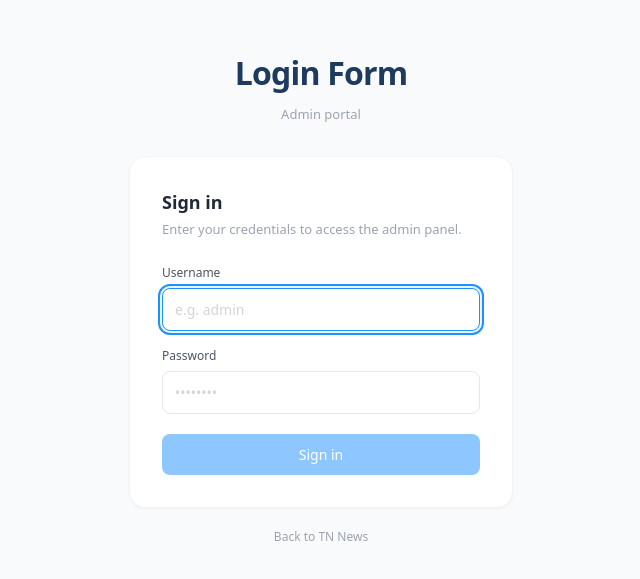
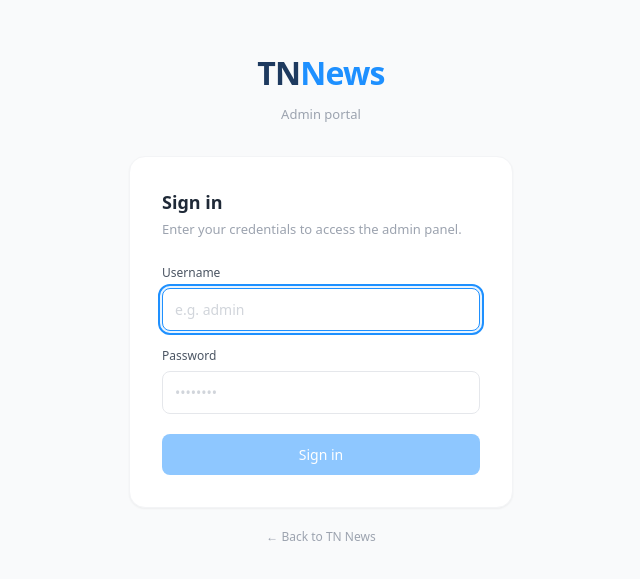
Before and after one commit to Thany168/tn-news, a Next.js app: page /login in a window 1280 px wide. Shown: the part 103-682 px from the top of the page, without its empty margins (319-959 px from the left). Built offline with nearby package versions, Linux system fonts and the light colour scheme.

Commit message:
Update endpoint

```diff
--- a/app/login/page.tsx
+++ b/app/login/page.tsx
@@ -1,10 +1,10 @@
 "use client";
 // app/login/page.tsx
 
-import { useState, FormEvent } from "react";
+import { Suspense, useState, FormEvent } from "react";
 import { useRouter, useSearchParams } from "next/navigation";
 
-export default function LoginPage() {
+function LoginForm() {
   const router = useRouter();
   const searchParams = useSearchParams();
   const from = searchParams.get("from") || "/admin";
@@ -41,12 +41,11 @@ export default function LoginPage() {
   }
 
   return (
-    <div className="min-h-screen bg-gray-50 flex items-center justify-center px-4">
     <div className="w-full max-w-sm">
       {/* Logo */}
       <div className="text-center mb-8">
         <span className="text-[32px] font-semibold tracking-tight text-[#1E3A5F]">
-            Login Form
+          TN<span className="text-[#1E90FF]">News</span>
         </span>
         <p className="text-[13px] text-gray-400 mt-2">Admin portal</p>
       </div>
@@ -133,9 +132,36 @@ export default function LoginPage() {
 
       <p className="text-center text-[12px] text-gray-400 mt-5">
         <a href="/" className="hover:text-[#1E90FF] transition-colors">
-            Back to TN News
+          ← Back to TN News
         </a>
       </p>
+    </div>
+  );
+}
+
+export default function LoginPage() {
+  return (
+    <div className="min-h-screen bg-gray-50 flex items-center justify-center px-4">
+      <Suspense fallback={<LoginFormSkeleton />}>
+        <LoginForm />
+      </Suspense>
+    </div>
+  );
+}
+
+function LoginFormSkeleton() {
+  return (
+    <div className="w-full max-w-sm animate-pulse">
+      <div className="text-center mb-8">
+        <div className="h-8 w-32 bg-gray-200 rounded mx-auto mb-2" />
+        <div className="h-3 w-24 bg-gray-100 rounded mx-auto" />
+      </div>
+      <div className="bg-white border border-gray-100 rounded-2xl p-8 shadow-sm">
+        <div className="h-5 w-20 bg-gray-200 rounded mb-2" />
+        <div className="h-3 w-48 bg-gray-100 rounded mb-6" />
+        <div className="h-10 bg-gray-100 rounded-lg mb-4" />
+        <div className="h-10 bg-gray-100 rounded-lg mb-4" />
+        <div className="h-10 bg-gray-200 rounded-lg" />
       </div>
     </div>
   );
--- a/lib/store.ts
+++ b/lib/store.ts
@@ -1,6 +1,8 @@
 import { Article } from "@/types";
 
-const BASE = process.env.NEXT_PUBLIC_API_URL ?? "http://localhost:8000";
+const BASE =
+  process.env.NEXT_PUBLIC_API_URL ??
+  "https://news-api-production-5937.up.railway.app/api";
 
 function h(): HeadersInit {
   return { "Content-Type": "application/json", Accept: "application/json" };
```
Lines whose indentation alone changed are shown as unchanged.
